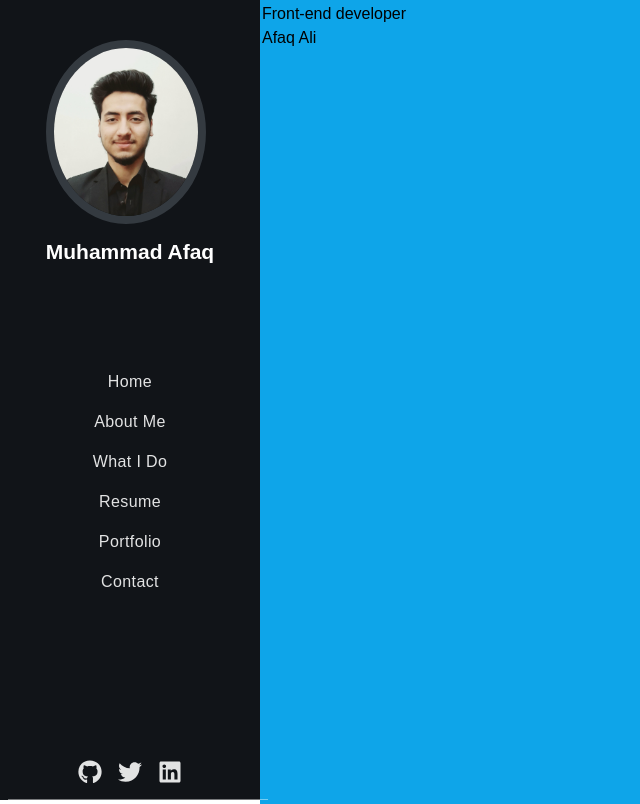
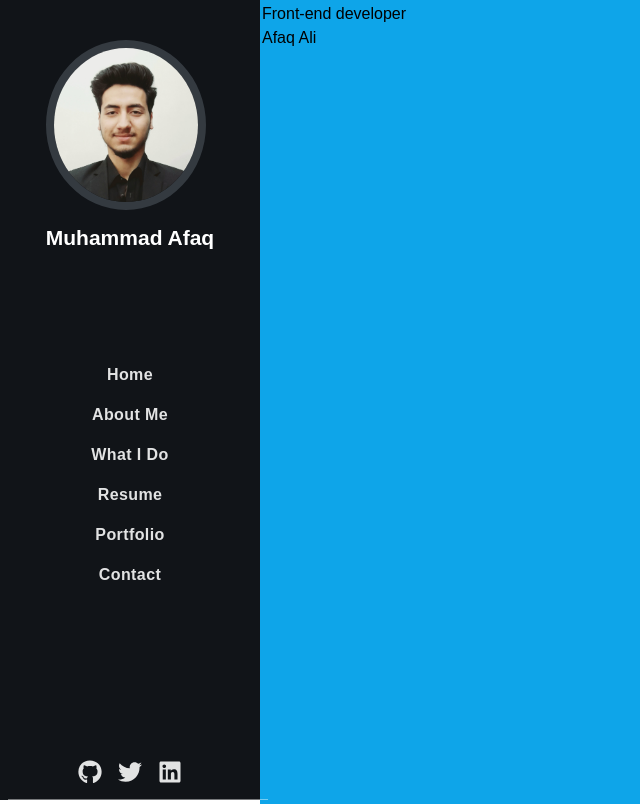
Before and after one commit to afaqalii/afaqdev, a React (Vite) app: page / in a window 1280 px wide. Shown: the whole page, without its empty margins (0-640 px from the left). Built offline with nearby package versions, Linux system fonts and the light colour scheme.

Commit message:
Completed all the features of navbar, Nothing is left to be done more in navbar

```diff
--- a/src/components/Sidebar.jsx
+++ b/src/components/Sidebar.jsx
@@ -8,7 +8,7 @@ const Sidebar = () => {
   const MenuItems = menuItems.map((menuItem) => {
     const { item } = menuItem
       return (
-        <li className='li relative lg:static list-none text-[--light-gray] capitalize p-2 hover:text-[--dark-blue] after:content-[""] after:absolute after:bottom-0 after:left-[8px] after:bg-[--light-gray] after:opacity-10 after:h-[1px] after:w-[100%]'>
+        <li className='li relative lg:static list-none text-[--light-gray] font-bold capitalize p-2 hover:text-[--dark-blue] after:content-[""] after:absolute after:bottom-0 after:left-[8px] after:bg-[--light-gray] after:opacity-10 after:h-[1px] after:w-[100%]'>
           <a href="#" className='tracking-wide'>{item}</a>
         </li>
       )
@@ -18,8 +18,8 @@ const Sidebar = () => {
     <div className='fixed w-[100%] flex bg-[--dark-black] items-center justify-between px-3 py-4 lg:flex-col  lg:min-h-full  lg:w-[260px]'>
        {/* sidebar Profile Photo section */}
        <div>
-          <div className="hidden border-solid w-[160px] border-8 border-[#343A40] rounded-[50%]  lg:flex flex-col items-center  mt-6 ">
-             <img src={MyPhoto} className='flex rounded-[50%]' alt="My Photo" />
+          <div className="hidden border-solid w-[160px] h-[170px] border-8 border-[#343A40] rounded-[50%]  lg:flex flex-col items-center  mt-6 ">
+             <img src={MyPhoto} className='flex rounded-[50%] w-[100%] h-[100%] object-cover ' alt="My Photo" />
           </div>
           <h1 className="text-[21px] lg:mt-3 font-bold text-white text-center">Muhammad Afaq</h1>
        </div>
```
Also changed, not shown: src/App.css (line endings or trailing spaces).
